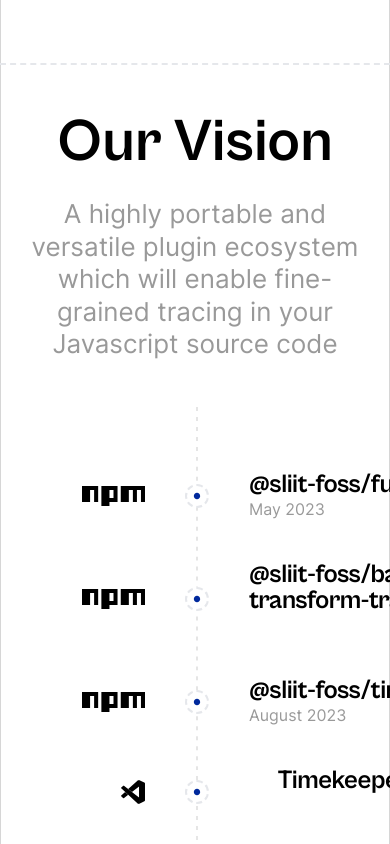
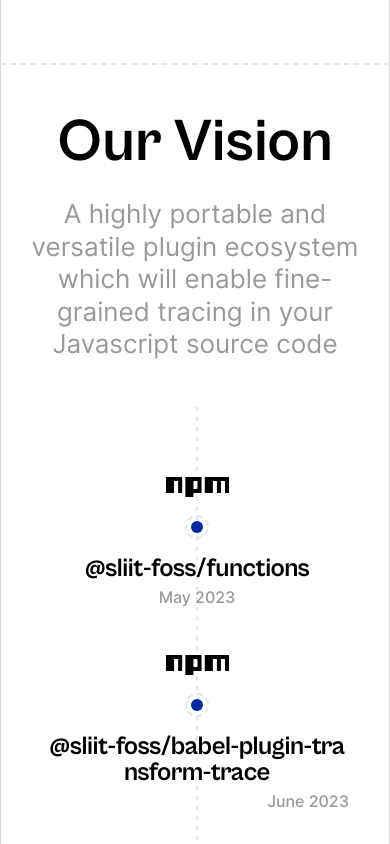
Before and after one commit to sliit-foss/timekeeper-web, a React (Vite) app: page / in a window 390 px wide. Shown: the part 2098-2942 px from the top of the page. Built offline with nearby package versions, Linux system fonts and the light colour scheme.

Commit message:
Fix: timeline mobile responsiveness

```diff
--- a/src/components/common/blocks/insight.jsx
+++ b/src/components/common/blocks/insight.jsx
@@ -5,7 +5,7 @@ const Insight = ({ className, description, action: { className: actionClassName,
   return (
     <div className={`mt-2 md:mt-0 p-5 border-2 w-10/12 md:w-[300px] bg-white rounded-primary ${className}`}>
       <BodyText className="w-full text-black/60">{description}</BodyText>
-      <Button className={twMerge("mx-auto mt-[18px]", actionClassName)} arrow {...props}>
+      <Button className={twMerge("mx-auto mt-[18px] px-[1.1rem]", actionClassName)} arrow {...props}>
         {text}
       </Button>
     </div>
--- a/src/components/common/terminal/terminal.jsx
+++ b/src/components/common/terminal/terminal.jsx
@@ -10,11 +10,11 @@ const Terminal = ({ code = [""], styles = { root: "", header: "", body: "" } })
           styles.body
         )}
       >
-        {code.map((line) => (
-          <>
+        {code.map((line, index) => (
+          <div key={index}>
             {line}
             <br />
-          </>
+          </div>
         ))}
       </pre>
     </div>
--- a/src/components/landing/vision/timeline.jsx
+++ b/src/components/landing/vision/timeline.jsx
@@ -1,4 +1,3 @@
-import { RxDotFilled } from "react-icons/rx";
 import { NPM, VSCode } from "@/icons";
 import timeline from "./data.json";
 
@@ -6,21 +5,35 @@ const Timeline = () => {
   return (
     <>
       {timeline?.map(({ icon, details, date }, index) => (
-        <div className="my-10 grid grid-cols-[270px_104px_270px] justify-center" key={index}>
+        <div className="flex flex-col md:flex-row justify-center m-10 gap-y-4" key={index}>
           <div
-            className={`items-center grid ${
-              index % 2 == 0 ? "md:order-2 place-items-end" : "md:order-4 place-items-end md:place-items-start"
+            className={`flex-1 grid justify-center items-start ${
+              index % 2 == 0 ? "md:order-2 md:justify-end" : "md:order-4 md:justify-start"
             }`}
           >
-            {icon === "npm" && <NPM width={63} />}
-            {icon === "vscode" && <VSCode width={24} />}
+            {icon === "npm" && (
+              <div className="mt-1.5">
+                <NPM width={63} />
+              </div>
+            )}
+            {icon === "vscode" && (
+              <div className="mt-0.5">
+                <VSCode width={24} />
+              </div>
+            )}
           </div>
-          <div className="my-auto grid place-items-center md:order-3">
-            <RxDotFilled className="text-primary-dark text-[24px] mx-auto border-2 border-dashed rounded-full bg-white" />
+          <div className="mx-12 pt-0.5 flex justify-center md:order-3">
+            <div className="h-6 w-6 p-1 rounded-full border-2 border-dashed">
+              <div className="w-full h-full rounded-full bg-primary-dark" />
+            </div>
           </div>
-          <div className={index % 2 == 0 ? "text-start order-4" : "place-items-end text-start md:text-end order-2"}>
+          <div
+            className={`flex-1 md:text-start break-all ${
+              index % 2 == 0 ? "order-4" : "place-items-end md:text-end order-2"
+            }`}
+          >
             <p className="leading-[26px] font-cabinet text-[26px] tracking-[-0.5px] font-bold">{details}</p>
-            <p className="text-black/40">{date}</p>
+            <p className="text-black/40 font-medium mt-1">{date}</p>
           </div>
         </div>
       ))}
```
